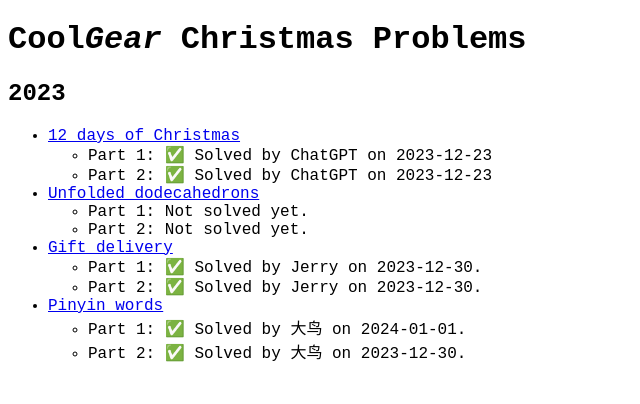
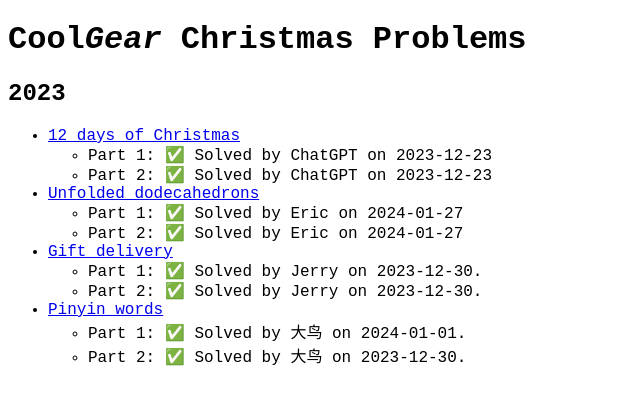
Before and after one commit to peterolson/coolgear-christmas, a SvelteKit app: page / in a window 1280 px wide. Shown: the top 404 px of the page, without its empty margins (0-640 px from the left). Built offline with nearby package versions, Linux system fonts and the light colour scheme.

Commit message:
add solution

```diff
--- a/src/routes/+page.svelte
+++ b/src/routes/+page.svelte
@@ -16,8 +16,8 @@
 	<li>
 		<a href="{base}/2023/unfolded-dodecahedrons">Unfolded dodecahedrons</a>
 		<ul>
-			<li>Part 1: Not solved yet.</li>
-			<li>Part 2: Not solved yet.</li>
+			<li>Part 1: ✅ Solved by Eric on 2024-01-27</li>
+			<li>Part 2: ✅ Solved by Eric on 2024-01-27</li>
 		</ul>
 	</li>
 	<li>
```
